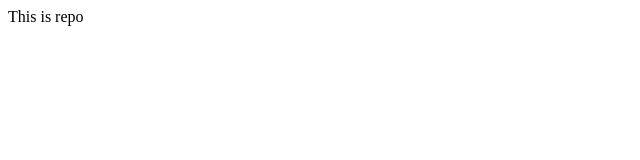
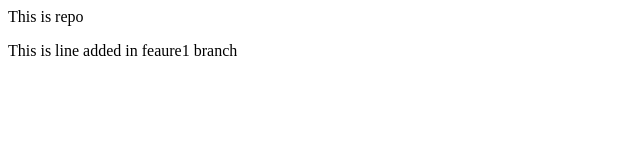
Before and after one commit to parvez436/local_repo, a plain HTML site: page index.html in a window 1280 px wide. Shown: the whole page, without its empty margins (0-640 px from the left). Drawn offline with Linux system fonts and the light colour scheme.

Commit message:
Added in feautre1 branch

```diff
--- a/index.html
+++ b/index.html
@@ -1 +1,2 @@
 <p>This is repo</p>
+<p>This is line added in feaure1 branch</p>
```
